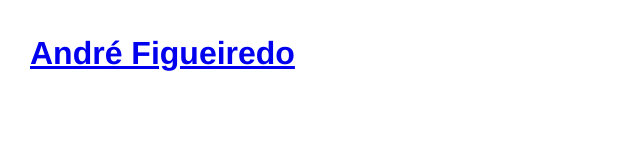
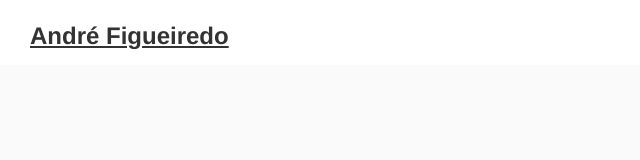
Before and after one commit to aandrepf/aandrepf.github.io, a plain HTML site: page index.html in a window 1280 px wide. Shown: the whole page, without its empty margins (0-640 px from the left). Drawn offline with Linux system fonts and the light colour scheme.

Commit message:
Ajustes no index e adição de estilos

```diff
--- a/css/style.css
+++ b/css/style.css
@@ -1,11 +1,20 @@
-@@charset "UTF-8";
+@charset "UTF-8";
 
-.list { background: #fafafa;}
+* {
+  font-family: Helvetica, sans-serif;
+  color: #333;
+}
 body {
   margin: 0;
-  font-family: Helvetica, Arial, sans-serif;
-  color: #333;
   line-height: 1.7;
+}
+h1 {
+  margin-top: 0;
+  margin-bottom: 0;
+  line-height: 1.2;
+}
+.list {
+  background-color: #fafafa;
 }
 .main-header {
   background: #fff;
@@ -16,3 +25,10 @@ body {
   height: 65px;
   line-height: 65px;
 }
+.title a {
+  display: block;
+  margin-top: 18px;
+  font-size: 24px;
+  font-weight: 700;
+  line-height: 35px;
+}
--- a/index.html
+++ b/index.html
@@ -4,7 +4,7 @@
     <title>Pagina Git - aandrepf</title>
     <link rel="stylesheet" href="/css/style.css">
   </head>
-  <body clas="list">
+  <body class="list">
     <header class="main-header">
       <h1 class="title">
         <a href="/">André Figueiredo</a>
```
